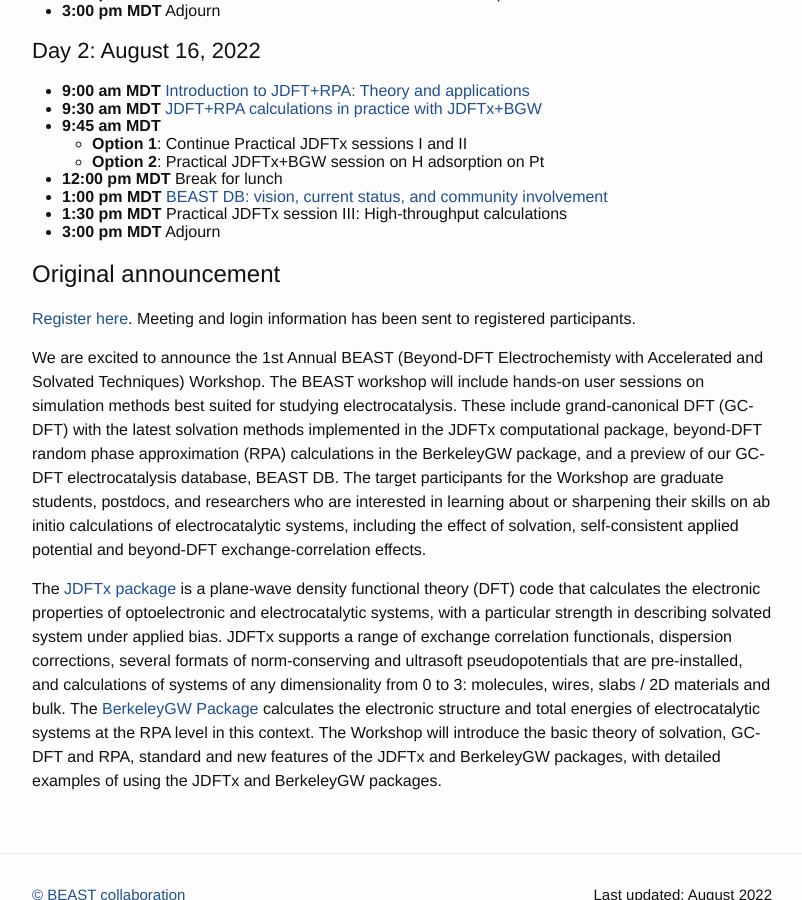
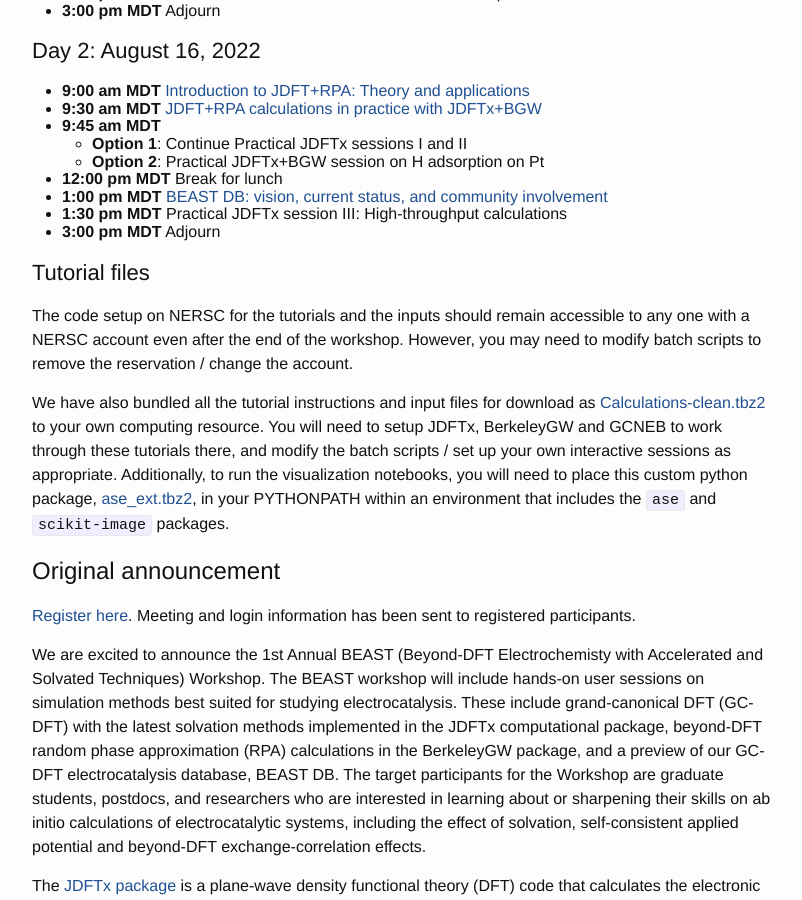
Before and after one commit to shankar1729/beast-echem, a Jekyll site: the page built from workshops/2022/workshop.md, in a window 1280 px wide and 900 px high, scrolled down 506 px. Shown: the whole window, without its empty margins (238-1040 px from the left). Built offline with Jekyll 4.4.1, drawn with Linux system fonts in a browser that asks for light colours.

Commit message:
Added calculation files

```diff
--- a/workshops/2022/workshop.md
+++ b/workshops/2022/workshop.md
@@ -36,6 +36,20 @@ Please review [Setup instructions](setup) before / at the start of the workshop.
 + **1:30 pm MDT** Practical JDFTx session III: High-throughput calculations
 + **3:00 pm MDT** Adjourn
 
+### Tutorial files
+
+The code setup on NERSC for the tutorials and the inputs should remain accessible
+to any one with a NERSC account even after the end of the workshop.
+However, you may need to modify batch scripts to remove the reservation / change the account.
+
+We have also bundled all the tutorial instructions and input files for download as
+[Calculations-clean.tbz2](Calculations-clean.tbz2) to your own computing resource.
+You will need to setup JDFTx, BerkeleyGW and GCNEB to work through these tutorials there,
+and modify the batch scripts / set up your own interactive sessions as appropriate.
+Additionally, to run the visualization notebooks, you will need to place
+this custom python package, [ase_ext.tbz2](ase_ext.tbz2), in your PYTHONPATH
+within an environment that includes the `ase` and `scikit-image` packages.
+
 
 ## Original announcement
 
```
Also changed, not shown: 2 other files.
